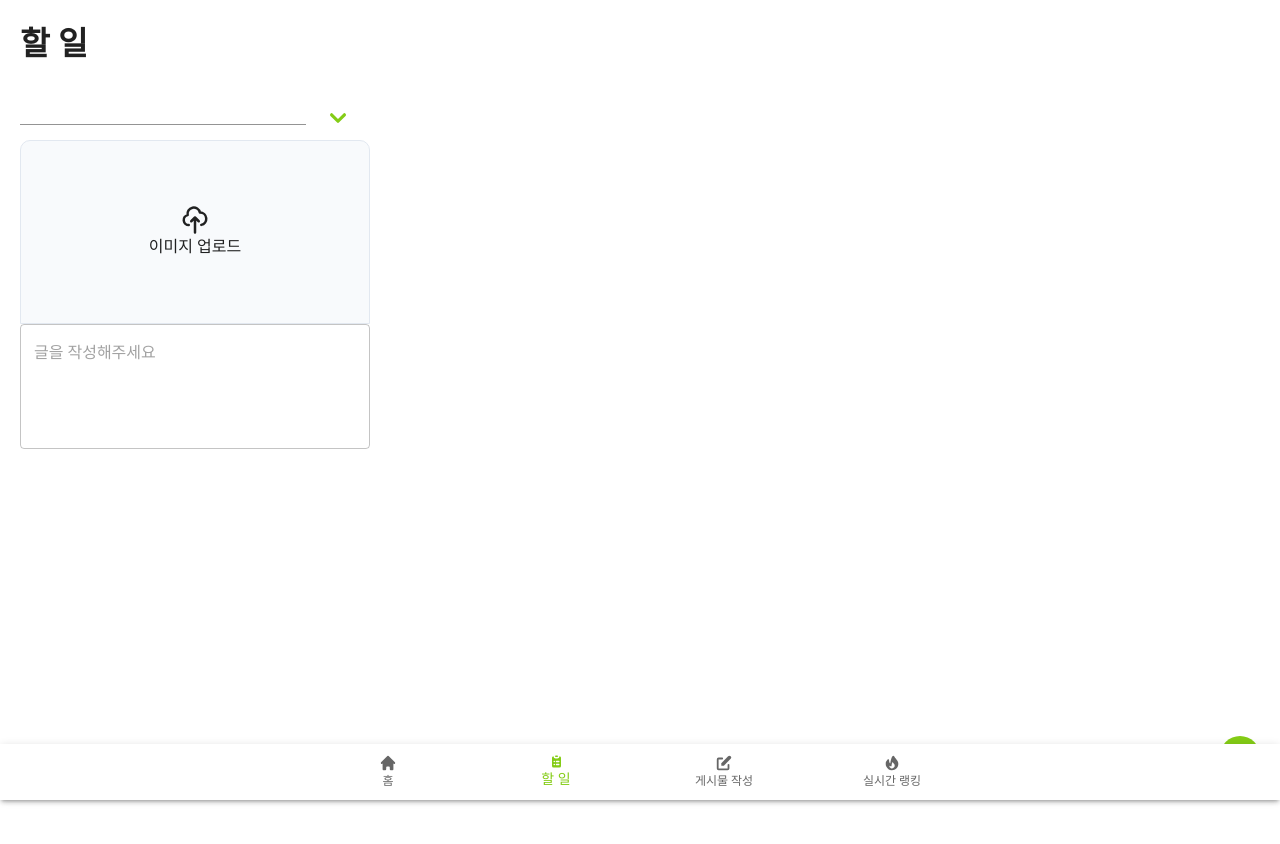
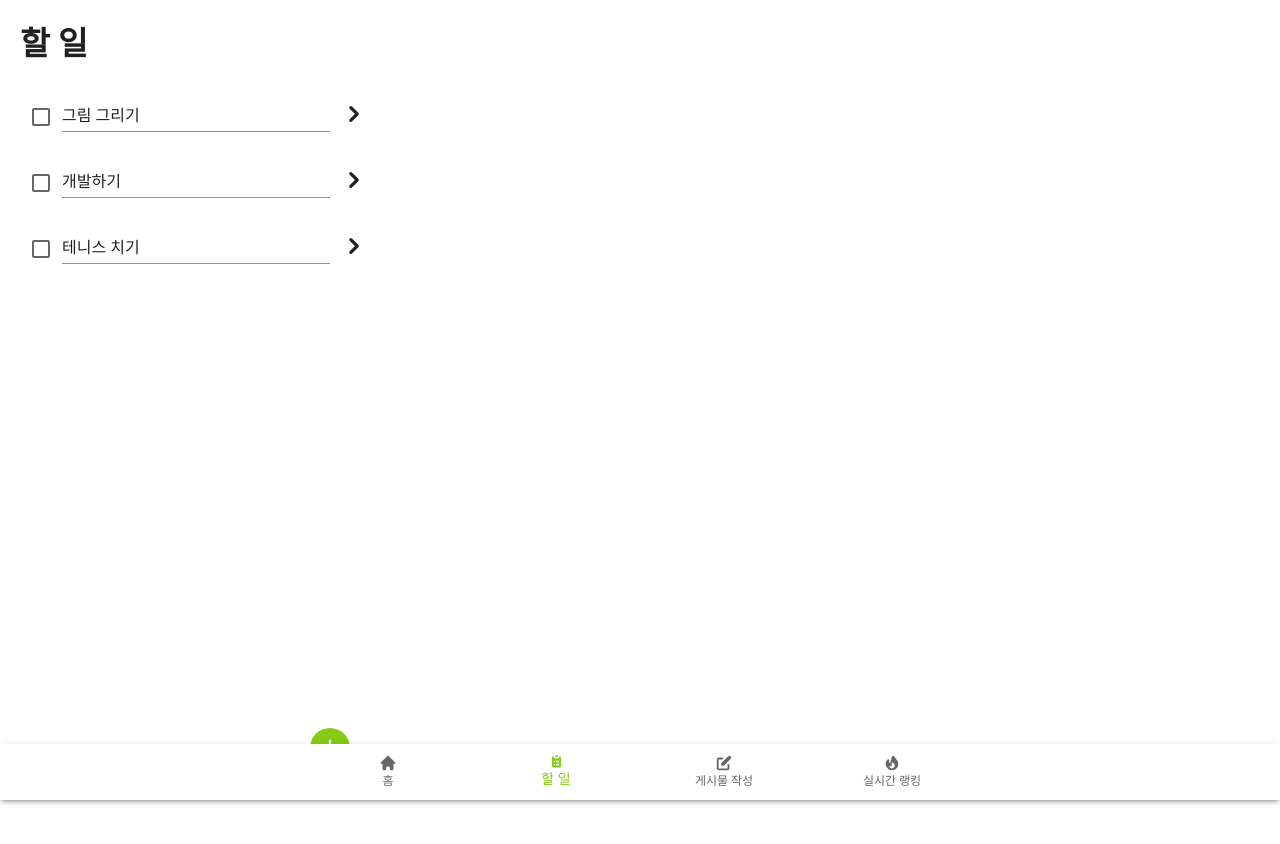
Before and after one commit to 2022-GDG-13/GOD_SAENG_FRONT, a React (Create React App) app: page /todolist in a window 1280 px wide. Shown: the top 844 px of the page. Built offline with nearby package versions, Linux system fonts and the light colour scheme.

Commit message:
Implement todolist page

```diff
--- a/src/pages/todolist/TodolistPage.js
+++ b/src/pages/todolist/TodolistPage.js
@@ -1,34 +1,73 @@
-import React, { useState } from 'react';
-import { TextField, Typography, Button, Stack, Box } from '@mui/material';
+import React, { useState, useEffect } from 'react';
+import { TextField, Typography, Button, Stack, Box, Checkbox, Dialog, DialogContent, DialogActions, DialogTitle, IconButton, Chip } from '@mui/material';
 import { makeStyles, styled } from '@mui/styles';
-import { PlusIcon, ChevronDownIcon } from '@heroicons/react/solid'
-import { CloudUploadIcon } from '@heroicons/react/outline'
+import { PlusIcon, ChevronRightIcon, XIcon } from '@heroicons/react/solid';
+import { CloudUploadIcon } from '@heroicons/react/outline';
+import { dateToString } from '../../utils/Format';
 
 
 function TodolistPage() {
     const classes = useStyles();
+    const today = dateToString(new Date());
+    const tags = [
+        {"name": "개발", "value": "DEV"},
+        {"name": "스포츠", "value": "SPORT"},
+        {"name": "공부", "value": "STUDY"},
+        {"name": "그림", "value": "DRAWING"}
+    ];
+    const [tasks, setTasks] = useState([
+        {"id": 1, "date": today, "title": "그림 그리기", "description": "설명", "imageUrl": "이미지", "checkBox": true, "tag": "DRAWING" },
+        {"id": 2, "date": today, "title": "개발하기", "description": "", "imageUrl": "", "checkBox": false, "tag": "DEV" },
+        {"id": 3, "date": today, "title": "테니스 치기", "description": "", "imageUrl": "", "checkBox": false, "tag": "SPORT" },
+    ]);
+    const [addTask, setAddTask] = useState(false);
+    const [open, setOpen] = useState(false);
+    // DEV, SPORT, STUDY, DRAWING
+    const [title, setTitle] = useState("");
+    const [description, setDescription] = useState("");
+    const [checked, setChecked] = useState(false);
     const [file, setFile] = useState();
-    const [tasks, setTasks] = useState([]);
-    const [taskNum, setTaskNum] = useState(1);
+    const [currentTag, setCurrentTag] = useState();
+
+    useEffect(() => {
+        // GET tasks
+    }, []);
 
     const handleAddTodo = (event) => {
-        let newNum = taskNum + 1;
-        setTaskNum(newNum);
-        tasks.append({"title": "", "content": ""});
+        setAddTask(true);
     }
 
-    const handleTaskTitle = (index) => (event) => {
+    const handleModal = (event) => {
+        setOpen(!open);
+    }
+
+    const handleCheckbox = (taskId) => {
 
     }
 
-    const handleContent = (index) => (event) => {
+    const handleTitle = (taskId) => (event) => {
 
     }
 
-    const handleFileChange = (index) => (event) => {
+    const handleDescription = (taskId) => (event) => {
+
+    }
+
+    const handleFileChange = (taskId) => (event) => {
         event.preventDefault();
 
         setFile(event.target.files[0]);
+    }
+
+    const handleUploadTask = (event) => {
+        // TODO: POST
+        setAddTask(false);
+        handleModal();
+    }
+
+    const handleTag = (value) => (event) => {
+        setCurrentTag(value);
+        console.log(value)
     }
 
 
@@ -37,29 +76,118 @@ function TodolistPage() {
             <Typography variant="h4" pb="1rem">할 일</Typography>
 
             <Box sx={{ height: "42rem", overflowY: "auto" }}>
-                {Array(taskNum).fill(1).map((task, index) =>
+                {tasks.map((task, index) =>
                     <Box key={index} sx={{ pb: "0.5rem", pt: "1rem" }}>
-                        <Stack direction="row">
-                            <TextField size="small" variant="standard" sx={{ width: "20rem" }} />
-                            <Button>
-                                <ChevronDownIcon style={{ width: "2rem" }} />
-                            </Button>
+                        <Stack direction="row" alignItems="center">
+                            <Checkbox value={task?.checkBox} onChange={handleCheckbox} />
+                            <TextField size="small" variant="standard" fullWidth margin="none" placeholder="입력" value={task?.title} onChange={handleTitle} />
+                            <Box sx={{ pl: "0.5rem" }} onClick={handleModal}>
+                                <ChevronRightIcon style={{ width: "2rem" }} />
+                            </Box>
                         </Stack>
 
-                        <Box sx={{ mx: 0 }}>
-                            <Box backgroundColor="#F8FAFC" sx={{ border: "1px solid #E2E8F0", borderRadius: "10px 10px 0 0", p: "4rem" }}>
+                        <Dialog open={open} fullWidth maxWidth="xs">
+                            <DialogTitle sx={{ display: "flex", alignItems: "flex-end" }}>
+                                <Typography variant="h6" sx={{ fontWeight: 700 }}>상세설명</Typography>
+                                <IconButton
+                                    aria-label="close"
+                                    onClick={handleModal}
+                                    sx={{
+                                    position: 'absolute',
+                                    right: 16,
+                                    top: 8,
+                                    }}
+                                >
+                                    <XIcon style={{ width: "1.5rem" }} />
+                                </IconButton>
+                            </DialogTitle>
+                            <DialogContent sx={{ p: 0 }}>
+                                <Box style={{ border: "1px solid #E2E8F0", backgroundColor: "#F8FAFC", borderRadius: "10px 10px 0 0", p: "4rem" }}>
+                                    {task?.imageUrl ? (
+                                        <img src={task.imageUrl} width="100%" />
+                                    ) : (
+                                        <React.Fragment>
                                             <input type="file" id="contained-button-file" accept="image/*" onChange={handleFileChange} style={{ display: "none" }} />
                                             <label htmlFor="contained-button-file">
-                                    <Stack alignItems="center">
+                                                <Stack alignItems="center" p="4rem">
+                                                    <CloudUploadIcon style={{ width: "30px" }} />
+                                                    <Typography>이미지 업로드</Typography>
+                                                </Stack>
+                                            </label>
+                                        </React.Fragment>
+                                    )}
+                                </Box>
+                                <TextField fullWidth multiline minRows={4} placeholder="글을 작성해주세요" value={task?.description} onChange={handleDescription} />
+                                <Typography variant="h6" p="1rem 1.5rem" fontWeight="700">태그</Typography>
+                                <Box sx={{ pl: "1rem", pb: "2rem" }}>
+                                    {tags?.map(tag =>
+                                        <Button sx={{ mr: "0.5rem", borderRadius: "2rem", backgroundColor: tag?.value === currentTag ? "#E2E8F0" : "#F1F5F9" }} onClick={handleTag(tag?.value)}>
+                                            <Typography fontSize="14px" color={tag?.value !== currentTag ? "#CBD5E1" : "#000"}>{tag?.name}</Typography>
+                                        </Button>
+                                    )}
+                                </Box>
+
+                            </DialogContent>
+                            <DialogActions sx={{ justifyContent: "center", p: 0 }}>
+                                <Button variant="contained" fullWidth sx={{ py: "1rem" }} onClick={handleUploadTask}>
+                                    저장
+                                </Button>
+                            </DialogActions>
+                        </Dialog>
+                    </Box>
+                )}
+                {addTask &&
+                    <Box sx={{ pb: "0.5rem", pt: "1rem" }}>
+                        <Stack direction="row">
+                            <Checkbox />
+                            <TextField size="small" variant="standard" fullWidth />
+                            <Box sx={{ pl: "1rem" }} onClick={handleModal}>
+                                <ChevronRightIcon style={{ width: "2rem" }} />
+                            </Box>
+                        </Stack>
+
+                        <Dialog open={open} fullWidth maxWidth="xs">
+                            <DialogTitle sx={{ display: "flex", alignItems: "flex-end" }}>
+                                <Typography variant="h6" sx={{ fontWeight: 700 }}>상세설명</Typography>
+                                <IconButton
+                                    aria-label="close"
+                                    onClick={handleModal}
+                                    sx={{
+                                    position: 'absolute',
+                                    right: 16,
+                                    top: 8,
+                                    }}
+                                >
+                                    <XIcon style={{ width: "1.5rem" }} />
+                                </IconButton>
+                            </DialogTitle>
+                            <DialogContent sx={{ p: 0 }}>
+                                <Box sx={{ border: "1px solid #E2E8F0", backgroundColor: "#F8FAFC", borderRadius: "10px 10px 0 0", p: "4rem" }}>
+                                    <input type="file" id="contained-button-file" accept="image/*" onChange={handleFileChange} style={{ display: "none" }} />
+                                    <label htmlFor="contained-button-file">
+                                        <Stack alignItems="center" sx={{ backgroudColor: "yellow" }}>
                                             <CloudUploadIcon style={{ width: "30px" }} />
                                             <Typography>이미지 업로드</Typography>
                                         </Stack>
                                     </label>
                                 </Box>
                                 <TextField fullWidth multiline minRows={4} placeholder="글을 작성해주세요" />
+                                <Typography variant="h6" p="1rem 1.5rem" fontWeight="700">태그</Typography>
+                                <Box sx={{ pl: "1rem", pb: "2rem" }}>
+                                    {tags?.map(tag =>
+                                        <Chip label={tag?.name} sx={{ mr: "0.5rem" }} onClick={handleTag(tag?.value)} />
+                                    )}
                                 </Box>
+
+                            </DialogContent>
+                            <DialogActions sx={{ justifyContent: "center", p: 0 }}>
+                                <Button variant="contained" fullWidth sx={{ py: "1rem" }} onClick={handleUploadTask}>
+                                    저장
+                                </Button>
+                            </DialogActions>
+                        </Dialog>
                     </Box>
-                )}
+                }
             </Box>
 
             <Box>
@@ -83,9 +211,10 @@ const useStyles = makeStyles(theme => ({
     },
     addTodo: {
         backgroundColor: "#84CC16",
-        position: "fixed",
+        position: "relative",
         bottom: "24px",
         right: "20px",
+        marginLeft: "auto",
         width: "40px",
         height: "40px",
     }
@@ -97,3 +226,15 @@ const CircleButton = styled("button")({
     display: "flex",
     alignItems: "center"
 })
+
+const style = {
+    position: 'absolute',
+    top: '50%',
+    left: '50%',
+    transform: 'translate(-50%, -50%)',
+    width: 400,
+    bgcolor: 'background.paper',
+    border: '2px solid #000',
+    boxShadow: 24,
+    p: 4,
+  };
--- /dev/null
+++ b/src/utils/Format.js
@@ -0,0 +1,20 @@
+function leftPad(value) {
+    if (value >= 10) {
+        return value;
+    }
+
+    return `0${value}`;
+}
+
+export function dateToString(source, delimiter = '-') {
+    try {
+        const year = source.getFullYear();
+        const month = leftPad(source.getMonth() + 1);
+        const day = leftPad(source.getDate());
+
+        return [year, month, day].join(delimiter);
+    }
+    catch {
+        return source;
+    }
+}
```
Lines whose indentation alone changed are shown as unchanged.
